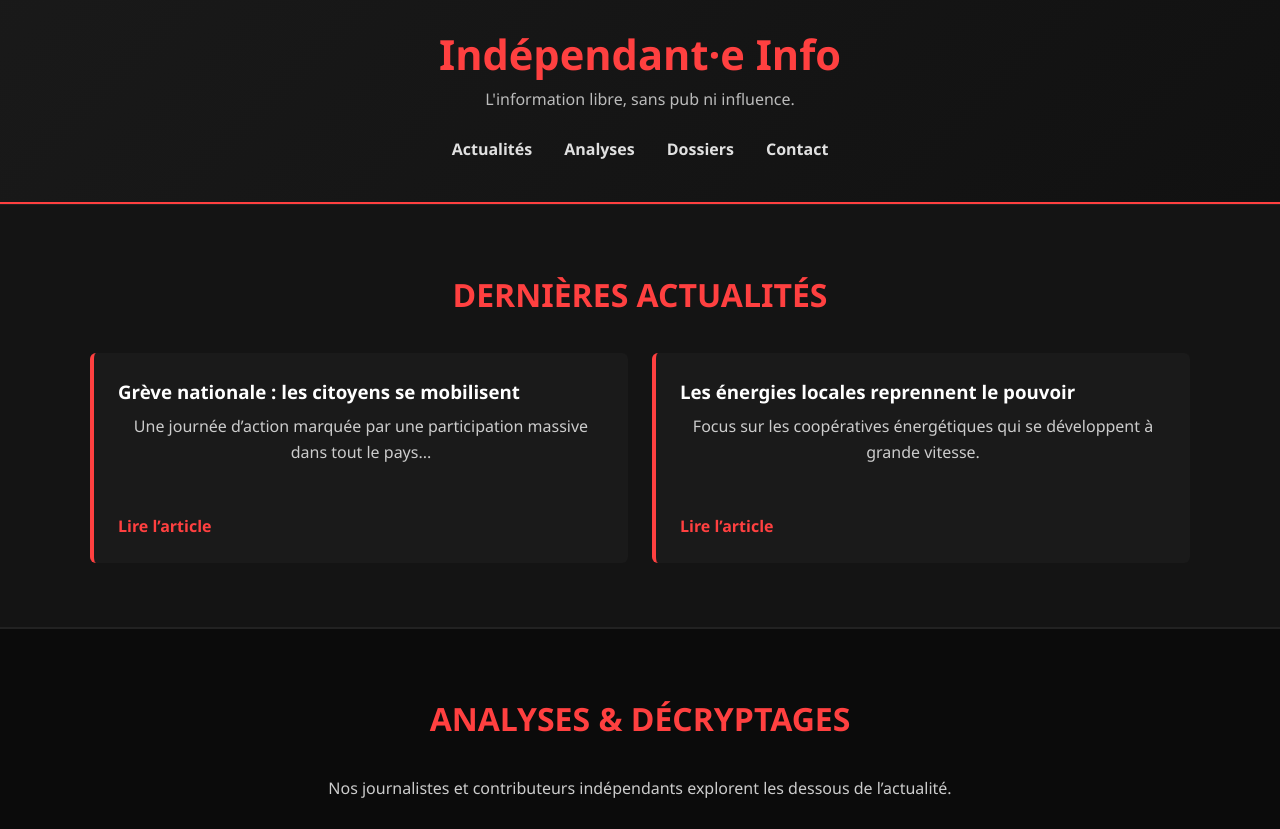
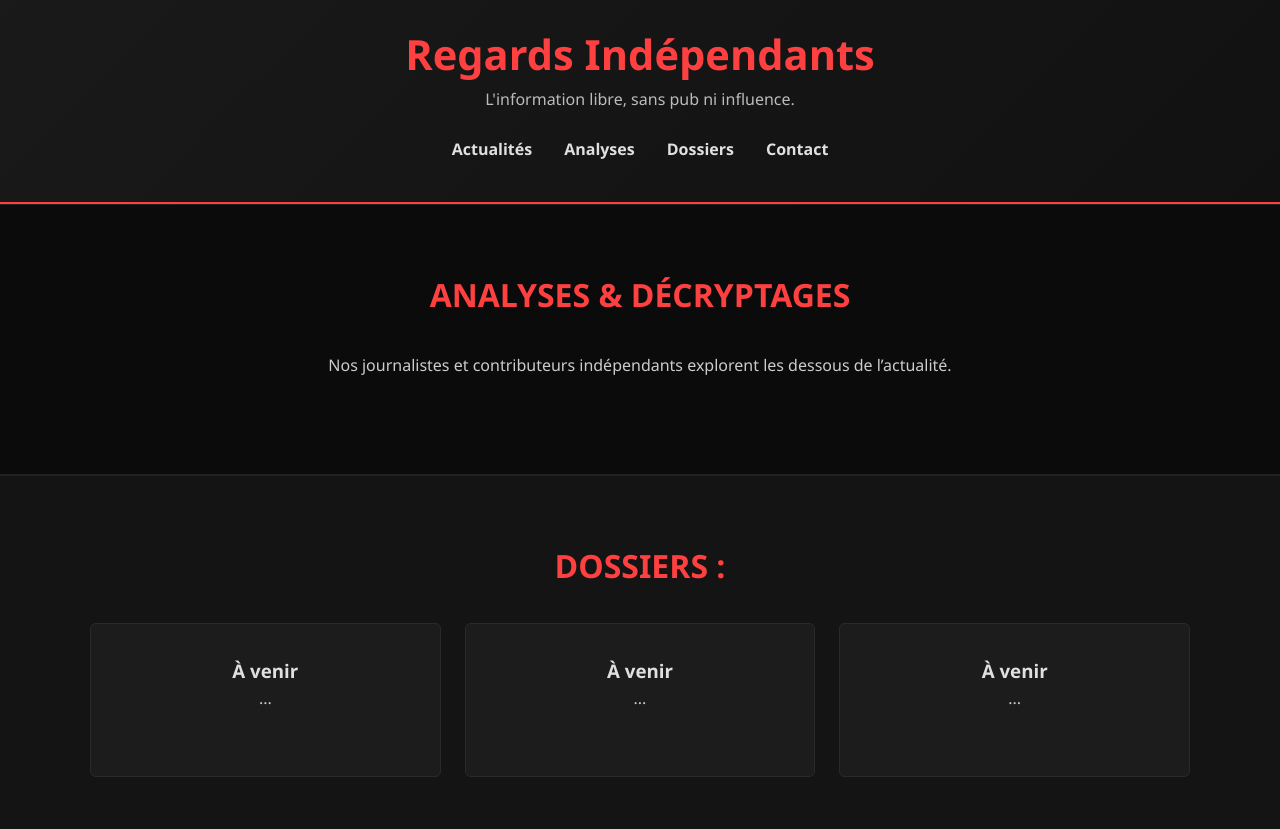
Before and after one commit to SRAC-fr/regards-independants, a plain HTML site: page index.html in a window 1280 px wide. Shown: the part 123-952 px from the top of the page. Drawn offline with Linux system fonts and the light colour scheme.

Commit message:
Update title and headings to 'Regards Indépendants'

```diff
--- a/index.html
+++ b/index.html
@@ -3,7 +3,7 @@
 <head>
     <meta charset="UTF-8">
     <meta name="viewport" content="width=device-width, initial-scale=1.0">
-    <title>Indépendant·e Info – Journal Libre</title>
+    <title>Regards Indépendants</title>
     <link rel="icon" type="image/png" href="logo.png">
     <link rel="stylesheet" href="style.css">
 </head>
@@ -13,7 +13,7 @@
     <header>
         <div class="container">
             <img src="logo.png" alt="Logo Indépendant·e Info" class="logo">
-            <h1>Indépendant·e Info</h1>
+            <h1>Regards Indépendants</h1>
             <p class="subtitle">L'information libre, sans pub ni influence.</p>
 
             <nav>
@@ -27,25 +27,6 @@
         </div>
     </header>
 
-    <!-- ===== ACTUALITÉS ===== -->
-    <section id="actus" class="section">
-        <div class="container">
-            <h2>Dernières Actualités</h2>
-            <div class="articles">
-                <article>
-                    <h3>Grève nationale : les citoyens se mobilisent</h3>
-                    <p>Une journée d’action marquée par une participation massive dans tout le pays...</p>
-                    <a href="#" class="read-more">Lire l’article</a>
-                </article>
-                <article>
-                    <h3>Les énergies locales reprennent le pouvoir</h3>
-                    <p>Focus sur les coopératives énergétiques qui se développent à grande vitesse.</p>
-                    <a href="#" class="read-more">Lire l’article</a>
-                </article>
-            </div>
-        </div>
-    </section>
-
     <!-- ===== ANALYSES ===== -->
     <section id="analyses" class="section dark">
         <div class="container">
@@ -57,19 +38,19 @@
     <!-- ===== DOSSIERS ===== -->
     <section id="dossiers" class="section">
         <div class="container">
-            <h2>Dossiers Spéciaux</h2>
+            <h2>Dossiers :</h2>
             <div class="values">
                 <div class="value-box">
-                    <h3>Démocratie & Médias</h3>
-                    <p>Comment l'indépendance journalistique est mise à l'épreuve.</p>
+                    <h3>À venir</h3>
+                    <p>...</p>
                 </div>
                 <div class="value-box">
-                    <h3>Écologie & Territoires</h3>
-                    <p>Initiatives locales et transformations durables.</p>
+                    <h3>À venir</h3>
+                    <p>...</p>
                 </div>
                 <div class="value-box">
-                    <h3>Technologie & Société</h3>
-                    <p>Décryptage de l'impact du numérique sur nos vies.</p>
+                    <h3>À venir</h3>
+                    <p>...</p>
                 </div>
             </div>
         </div>
@@ -86,7 +67,7 @@
 
     <!-- ===== FOOTER ===== -->
     <footer>
-        <p>© 2025 Indépendant·e Info — Média libre et participatif.</p>
+        <p>© 2025 Regards Indépendants — Média libre et participatif.</p>
     </footer>
 
 </body>
```
